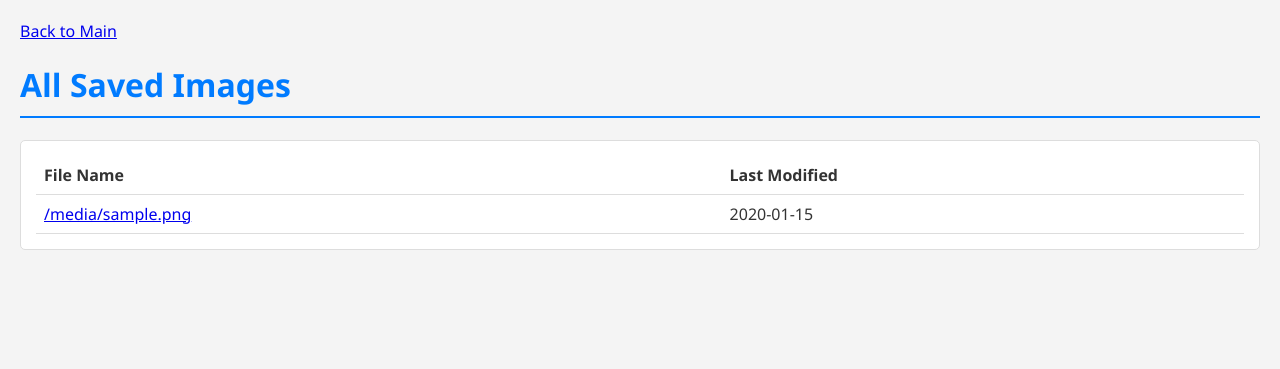
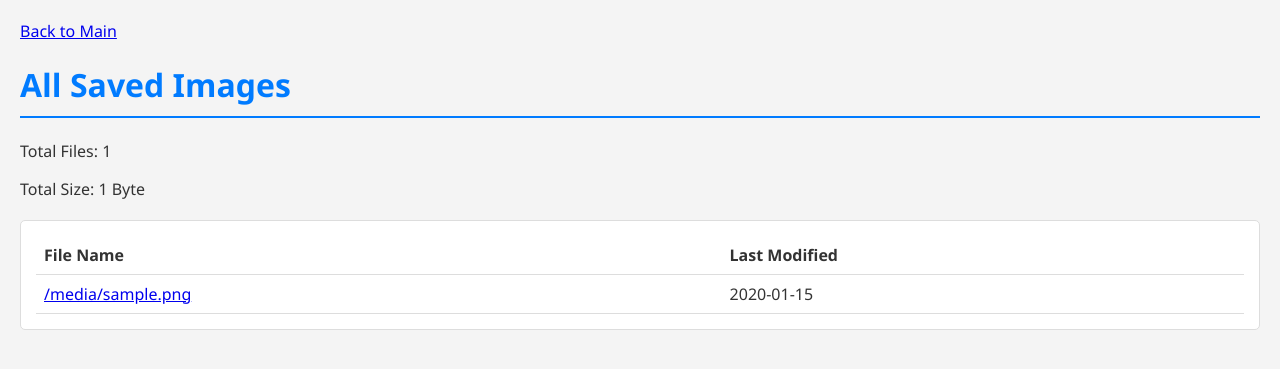
Before and after one commit to kyle4269/frigate_alpr_web, a Flask app: template templates/allplates.html in a window 1280 px wide. Shown: the top 369 px of the page. Run offline with Flask 3, Linux system fonts and the light colour scheme; the template is opened without the code that fills it: most values are stand-ins (such as "Sample title", 1, 10 or a date in 2020); parts of the project's set-up code (start-up, migrations or seed data) failed here and were passed over.

Commit message:
Show number of files and storage usage

```diff
--- a/app.py
+++ b/app.py
@@ -4,6 +4,7 @@ import time
 
 from flask import Flask, request, render_template_string, render_template, redirect, url_for, send_from_directory
 from flask_sqlalchemy import SQLAlchemy
+from flask_login import LoginManager
 from sqlalchemy import desc
 from waitress import serve
 
@@ -81,18 +82,28 @@ def search():
 @app.route('/allplates')
 def all_plates():
     directory = app.config['IMAGE_MNT_LOCATION']
+    total_size = 0
+    file_count = 0
     try:
         # List all files in the directory
         files = os.listdir(directory)
-        # Create a list of tuples (file, modification time)
-        files_with_time = [(file, os.path.getmtime(os.path.join(directory, file))) for file in files if file.endswith(('.png', '.jpg', '.jpeg'))]
+        # Filter and calculate file count and total size
+        image_files = []
+        for file in files:
+            if file.endswith(('.png', '.jpg', '.jpeg')):
+                file_path = os.path.join(directory, file)
+                total_size += os.path.getsize(file_path)
+                file_count += 1
+                mod_time = os.path.getmtime(file_path)
+                image_files.append((file, time.ctime(mod_time)))
         # Sort the list by modification time in descending order
-        files_sorted = sorted(files_with_time, key=lambda x: x[1], reverse=True)
-        # Convert modification time to human-readable format
-        image_files = [(file, time.ctime(mod_time)) for file, mod_time in files_sorted]
+        image_files.sort(key=lambda x: x[1], reverse=True)
     except Exception as e:
         image_files = [f"Error accessing directory: {e}", '']
-    return render_template('allplates.html', image_files=image_files)
+        total_size = 0
+        file_count = 0
+
+    return render_template('allplates.html', image_files=image_files, total_size=total_size, file_count=file_count)
 
 @app.route('/logs')
 def all_logs():
--- a/templates/allplates.html
+++ b/templates/allplates.html
@@ -45,6 +45,10 @@
 <body>
     <a href="{{ url_for('menu') }}" class="back-link">Back to Main</a>
     <h1>All Saved Images</h1>
+    <div class="summary">
+        <p>Total Files: {{ file_count }}</p>
+        <p>Total Size: {{ total_size | filesizeformat }}</p>
+    </div>
     <div class="results">
         <table>
             <thead>
```
